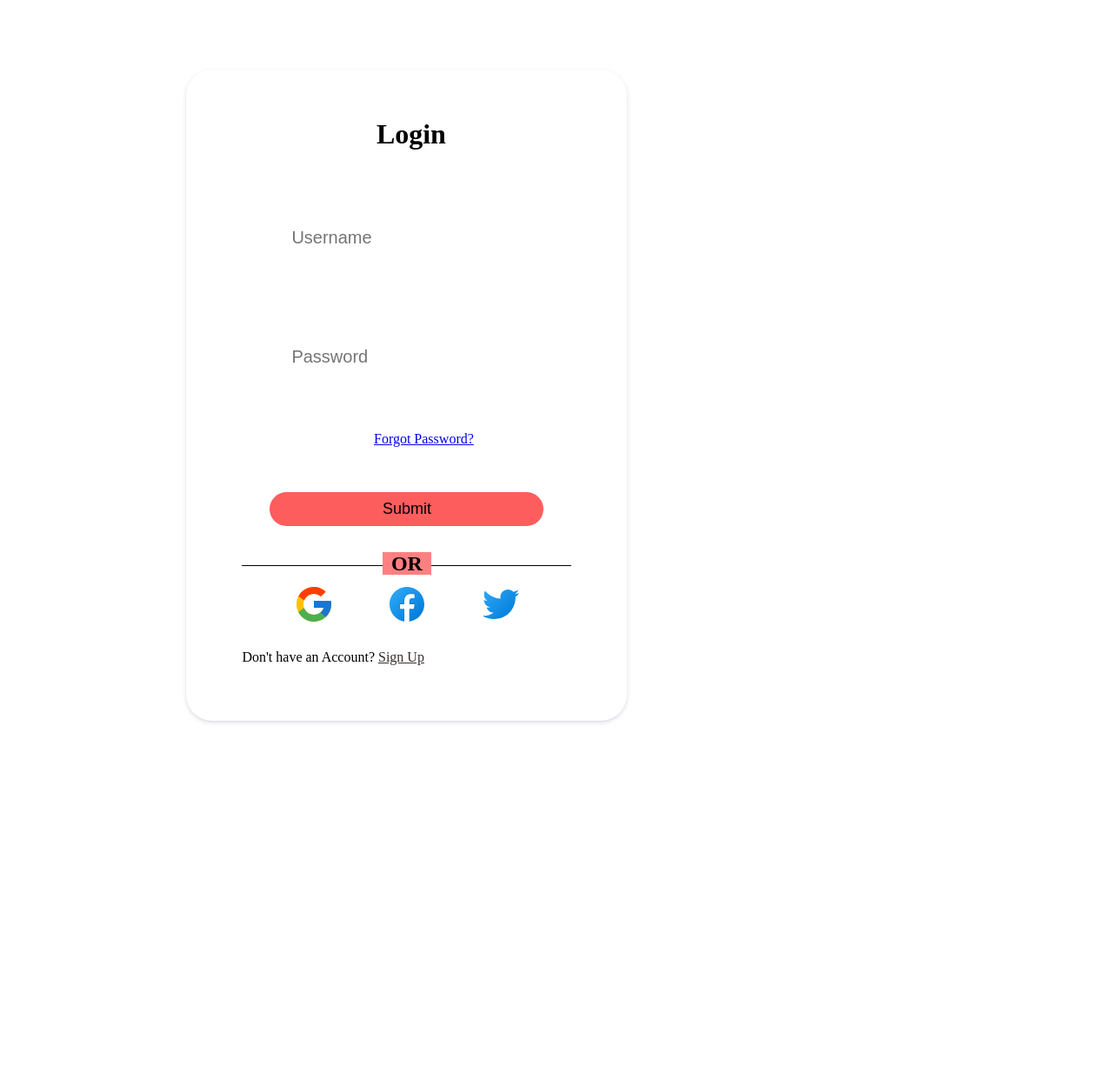
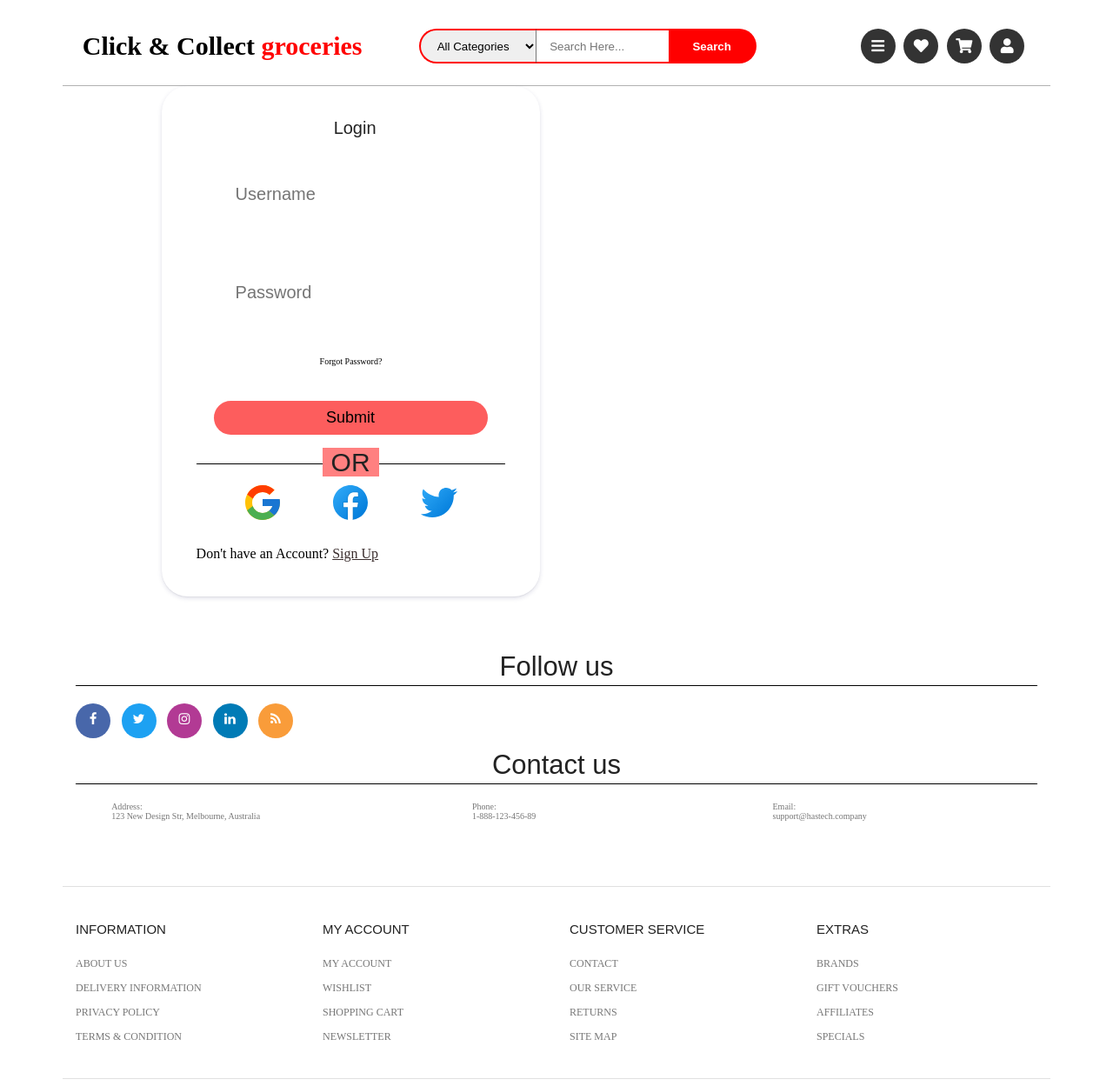
Before and after one commit to janakjk21/-Click-Collect-Groceries, a PHP site: page /xe/Login.php in a window 1280 px wide. Shown: the whole page at 87% size. Before the commit the page ends 832 px from the top, so only its background shows below. Run offline with PHP 8.4, Linux system fonts and the light colour scheme.

Commit message:
footer and login

```diff
--- a/Login.php
+++ b/Login.php
@@ -11,6 +11,8 @@
 </head>
 
 <body>
+
+    <div><?php include './navbar.php'; ?></div>
 
     <div class="container" style="padding-left:10%">
         <div class="container-wrapper">
@@ -47,6 +49,8 @@
 
     </div>
 
+    <div> <?php include './footer.php'; ?></div>
+
 </body>
 
 </html>
--- a/footer.php
+++ b/footer.php
@@ -5,9 +5,11 @@
 	<meta charset="UTF-8" />
 	<meta http-equiv="X-UA-Compatible" content="IE=edge" />
 	<meta name="viewport" content="width=device-width, initial-scale=1.0" />
-	<link href="./Footer.css" rel="stylesheet" />
+	<link href="./footer.css" rel="stylesheet" />
 
-	<title>Document</title>
+	<!-- font awesome cdn link  -->
+    <link rel="stylesheet" href="https://cdnjs.cloudflare.com/ajax/libs/font-awesome/4.7.0/css/font-awesome.css">
+
 </head>
 
 <body>
@@ -20,11 +22,11 @@
 					<div class="social-media-section">
 						<h2>Follow us</h2>
 						<div class="social-links">
-							<a class="facebook" href="http://www.facebook.com/" data-tooltip="Facebook"><i class="fa fa-facebook"></i></a>
-							<a class="twitter" href="http://www.twitter.com/" data-tooltip="Twitter"><i class="fa fa-twitter"></i></a>
-							<a class="instagram" href="http://www.instagram.com/" data-tooltip="Instagram"><i class="fa fa-instagram"></i></a>
-							<a class="linkedin" href="http://www.linkedin.com/" data-tooltip="Linkedin"><i class="fa fa-linkedin"></i></a>
-							<a class="rss" href="http://www.rss.com/" data-tooltip="RSS"><i class="fa fa-rss"></i></a>
+							<a class="facebook" href="http://www.facebook.com/" data-tooltip="Facebook"><i class="fa fa-facebook" style="font-size:15px"></i></a>
+							<a class="twitter" href="http://www.twitter.com/" data-tooltip="Twitter"><i class="fa fa-twitter" style="font-size:15px"></i></a>
+							<a class="instagram" href="http://www.instagram.com/" data-tooltip="Instagram"><i class="fa fa-instagram" style="font-size:15px"></i></a>
+							<a class="linkedin" href="http://www.linkedin.com/" data-tooltip="Linkedin"><i class="fa fa-linkedin" style="font-size:15px"></i></a>
+							<a class="rss" href="http://www.rss.com/" data-tooltip="RSS"><i class="fa fa-rss" style="font-size:15px"></i></a>
 						</div>
 					</div>
 
--- a/login.css
+++ b/login.css
@@ -1,6 +1,6 @@
 .container-wrapper {
 	padding: 4em;
-	margin: 5em;
+	/*margin: 5em;*/
 	width: max-content;
 	height: max-content;
 	background-color: #ffffff;
--- a/navbar.php
+++ b/navbar.php
@@ -39,7 +39,7 @@
             <div id="menu-bar" class="fas fa-bars"></div>
             <a href="Wishlist.php" class="fas fa-heart"></a>
             <a href="Cart.php" class="fas fa-shopping-cart"></a>
-            <a href="#" class="fas fa-user"></a>
+            <a href="Login.php" class="fas fa-user"></a>
         </div>
 
     </header>
```
